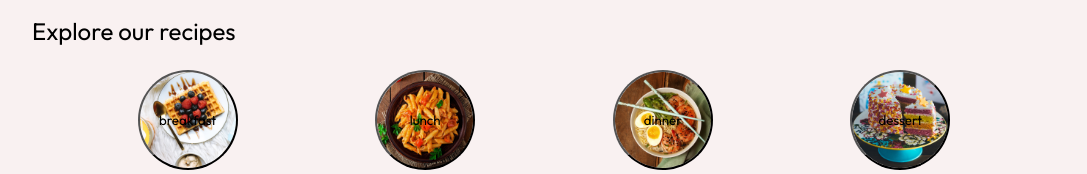
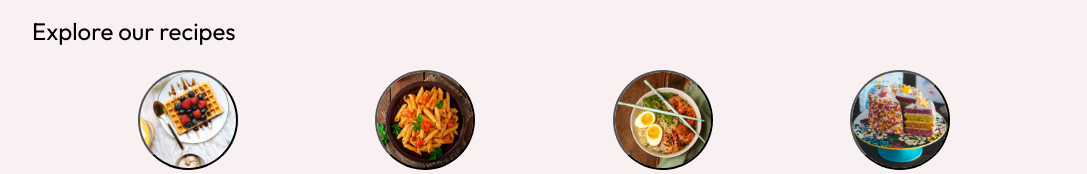
Before and after one commit to MandlakheM/chef_It-recipe-app, a React (Vite) app: page / in a window 1280 px wide. Shown: the part 720-894 px from the top of the page, without its empty margins (96-1183 px from the left). Built offline with nearby package versions, Linux system fonts and the light colour scheme; data requests are answered from the project's data file.

Commit message:
a user can now edit a recipe

```diff
--- a/src/App.jsx
+++ b/src/App.jsx
@@ -17,6 +17,7 @@
           <Route path="/" element={<Home />} />
           <Route path="/addRecipe" element={<AddRecipe/>} />
           <Route path="/myRecipes" element={<MyRecipe/>} />
+          <Route path="/addRecipe/:id?" element={<AddRecipe/>} />
         </Routes>
     </>
   );
--- a/src/components/recipeCategories/categories.css
+++ b/src/components/recipeCategories/categories.css
@@ -49,6 +49,11 @@
 
 }
 
+.catHeadings{
+    text-align: center;
+    color: orange;
+}
+
 @media(max-width:770px){
     .catContainer{
         overflow: scroll;
--- a/src/components/recipeCategories/categories.jsx
+++ b/src/components/recipeCategories/categories.jsx
@@ -23,20 +23,24 @@
   return (
     <div className="gutter">
       <div className="catContainer">
-        <div>
-          <button className="breakfast">breakfast</button>
+        <div mx-4 my-4  >
+          <button className="breakfast"></button>
+          <p className="catHeadings">Breakfast</p>
         </div>
         {/* <div className="breakfast"></div> */}
         <div>
-          <button className="lunch">lunch</button>
+          <button className="lunch"></button>
+          <p className="catHeadings">Lunch</p>
         </div>
         {/* <div className="lunch"></div> */}
         <div>
-          <button className="dinner">dinner</button>
+          <button className="dinner"></button>
+          <p className="catHeadings">Dinner</p>
         </div>
         {/* <div className="dinner"></div> */}
         <div>
-          <button className="dessert">dessert</button>
+          <button className="dessert"></button>
+          <p className="catHeadings">Dessert</p>
         </div>
         {/* <div className="dessert"></div> */}
       </div>
```
Also changed, not shown: db.json.
